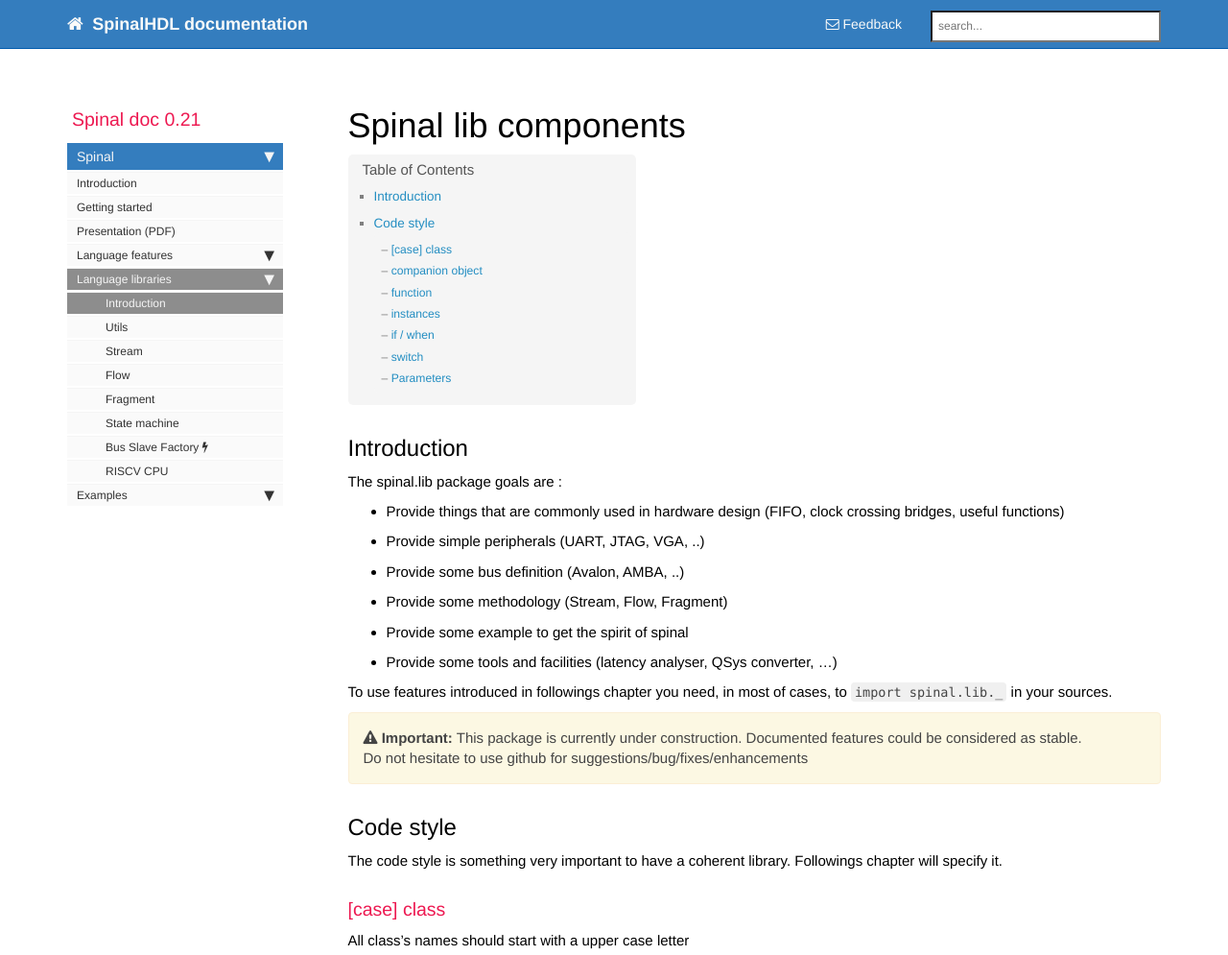
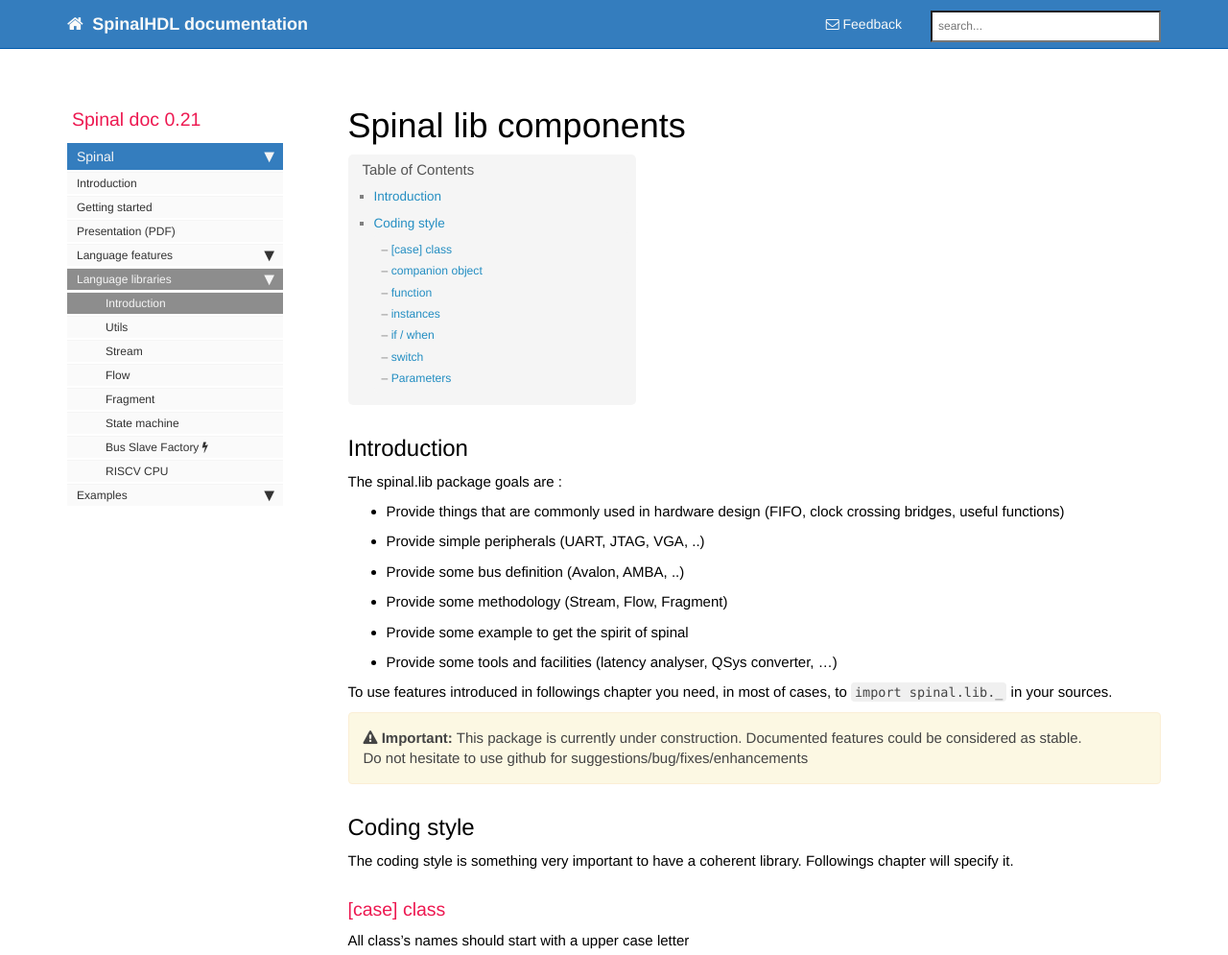
Before and after one commit to SpinalHDL/SpinalDoc, a Jekyll site: the page built from spinal/lib/introduction.md, in a window 1280 px wide and 1400 px high. Shown: the top 995 px of the window at 96% size. Built offline with Jekyll 4.4.1, drawn with Linux system fonts in a browser that asks for light colours; nearby versions of some CDN libraries; comment, search, counter and statistics services are not loaded.

Commit message:
Better in out doc

```diff
--- a/spinal/lib/introduction.md
+++ b/spinal/lib/introduction.md
@@ -22,8 +22,8 @@ To use features introduced in followings chapter you need, in most of cases, to
 
 {% include important.html content="This package is currently under construction. Documented features could be considered as stable.<br> Do not hesitate to use github for suggestions/bug/fixes/enhancements" %}
 
-## Code style
-The code style is something very important to have a coherent library. Followings chapter will specify it.
+## Coding style
+The coding style is something very important to have a coherent library. Followings chapter will specify it.
 
 ### [case] class
 All class's names should start with a upper case letter
```
Also changed, not shown: spinal/core/components_hierarchy.md (+2 -2 lines).
